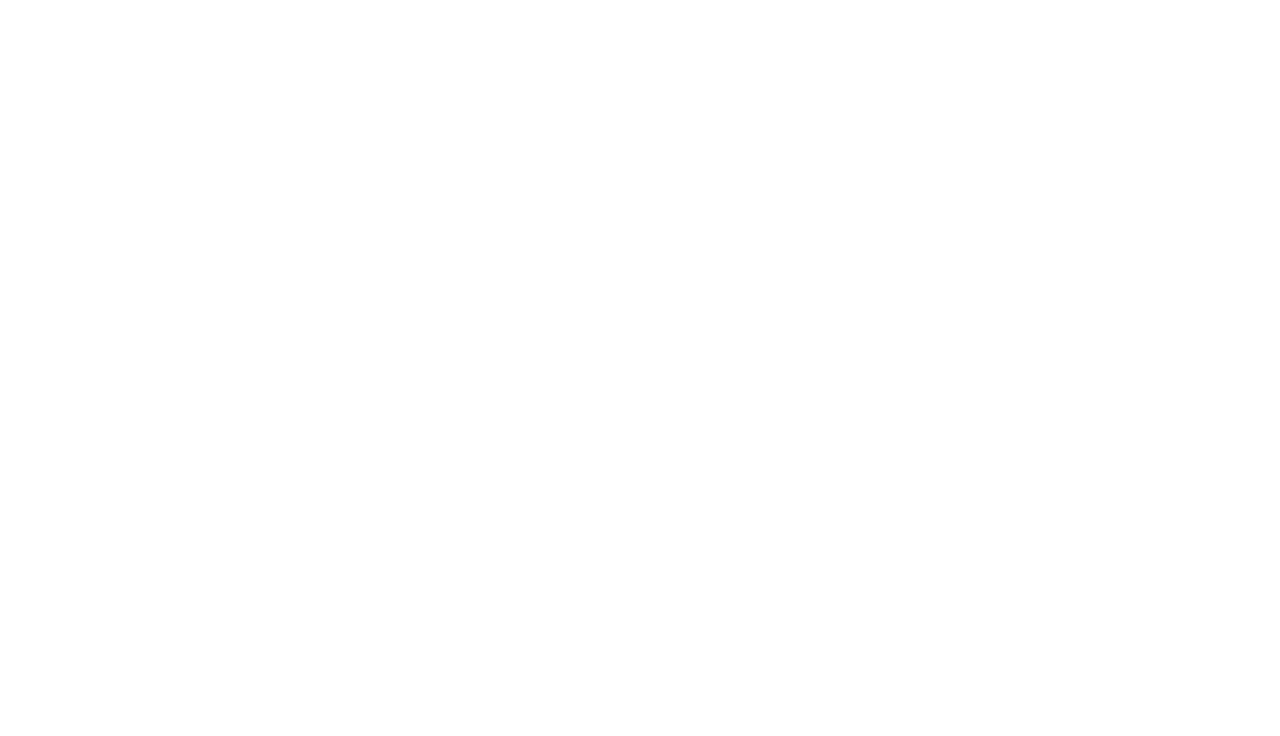
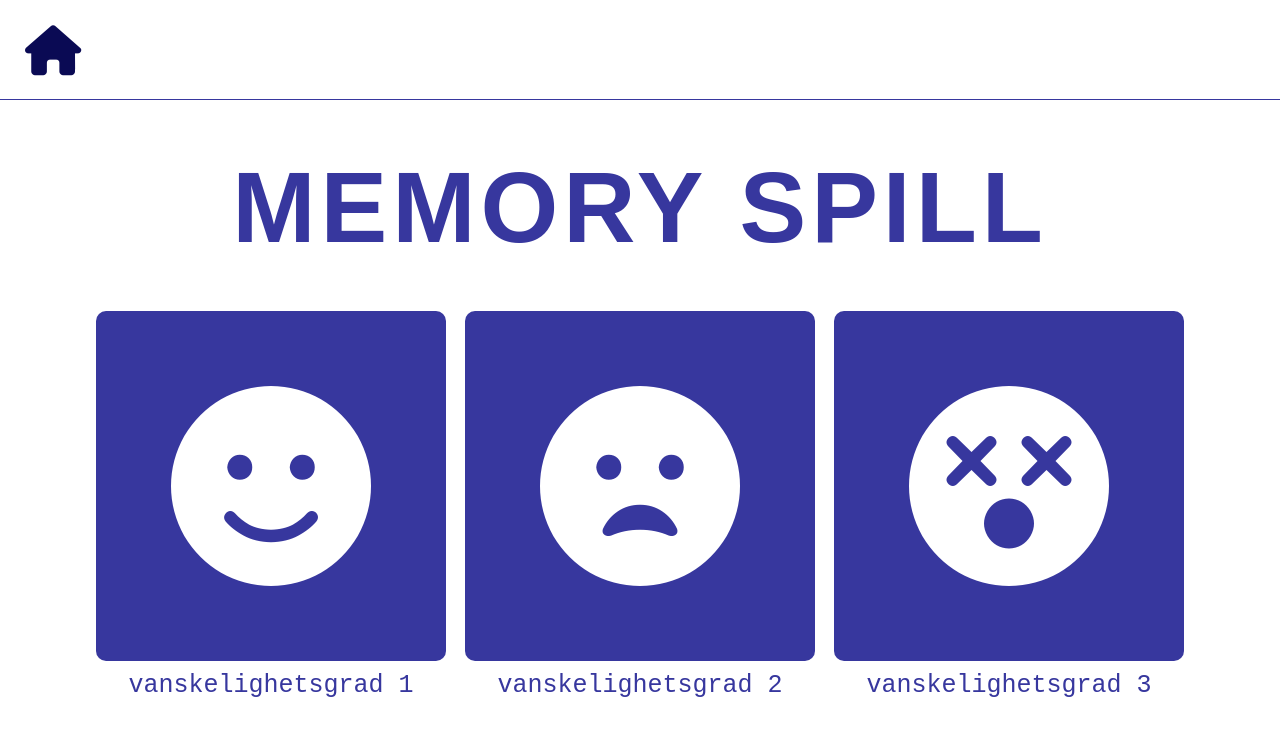
Before and after one commit to Maggie1111111/memory, a plain HTML site: page index.html in a window 1280 px wide. Drawn offline with Linux system fonts and the light colour scheme; a web font is replaced by a local one.

Commit message:
nettside fullført og vinne egenskap

```diff
--- a/index.html
+++ b/index.html
@@ -6,21 +6,139 @@
     <title>Mitt memory spill</title>
     <link rel="stylesheet" href="style.css">
     <script src="https://kit.fontawesome.com/f6aa59a7b7.js" crossorigin="anonymous"></script>
-    <script src="script.js"></script>
     <style>
          *{
             margin: 0;
             padding: 0;
             box-sizing: border-box;
-            font-family: "Handjet", sans-serif;
+            font-family: 'Courier New', Courier, monospace;
+            color: rgb(55, 55, 158);
         }
 
         img{
             width: 100%;
         }
+        main{
+            display: flex;
+            flex-direction: column;
+            align-items: center;
+        }
+        h2{
+            color: rgb(55, 55, 158);
+            font-size: 100px;
+            font-family: "Handjet", sans-serif;
+        }
+        nav {
+            height: 100px;
+            background-color: white;
+            border-bottom: solid rgb(55, 55, 158) 1px;
+        }
+        .fa-home {
+            font-size: 50px;
+        }
+
+        .containerIndex{
+            width: 85%;
+            height: 80px ;
+            display: flex;
+            align-items: center;
+            justify-content: space-between;
+            margin-top: 200px;
+            perspective: 1000px;
+        }
+        .containervanskgrad{
+            display: flex;
+            flex-direction: column;
+            justify-content: center;
+            align-items: center;
+        }
+        .vanskgrad:hover{
+            transform: scale(0.9);
+            transition: transform 0.2s;
+
+        }
+        .vanskgrad{
+            background-color: rgb(55, 55, 158);
+            width: 350px;
+            height: 350px;
+            border-radius: 10px;
+            display: flex;
+            justify-content: center;
+            align-items: center;
+            transform: scale(1);
+            transform-style: preserve-3d;
+            transition: transform .5s;
+
+        }
+        p{
+            margin-top: 10px;
+            font-size: 25px;
+        }
+        .fa-face-smile, .fa-face-frown-open, .fa-face-dizzy{
+            color: white;
+            font-size: 200px;
+        }
+        @media (width <= 1250px){
+            .vanskgrad{
+                width: 300px;
+                height: 300px;
+            }
+        }
+        @media (width <= 1079px){
+            .containerIndex{
+                flex-direction: column;
+                height: 1600px;
+                margin-top: 100px;
+
+            }
+            .vanskgrad{
+                width: 500px;
+                height: 500px;
+            }
+            p{
+                display: none;
+            }
+        }
     </style>
 </head>
 <body>
+    <nav>
+        <a href="index.html">
+            <i class="fa-solid fa-home" id="hjemknapp"></i>
+        </a>
+    </nav>
+    <main>
+    <h2>MEMORY SPILL</h2>
 
+    <div class="containerIndex">
+        <div class="containervanskgrad">
+        <a href="vanskelighetsgrad1.html">
+            <div class="vanskgrad">
+                <i class="fa-solid fa-face-smile"></i>
+            </div>
+        </a>
+        <p>vanskelighetsgrad 1</p>
+        </div>
+        <div class="containervanskgrad">
+        <a href="vanskelighetsgrad2.html">
+            <div class="vanskgrad">
+                <i class="fa-solid fa-face-frown-open"></i>
+            </div>
+        </a>
+        <p>vanskelighetsgrad 2</p>
+        </div>
+        <div class="containervanskgrad">
+        <a href="vanskelighetsgrad3.html">
+            <div class="vanskgrad">
+                <i class="fa-solid fa-face-dizzy"></i>
+            </div>
+        </a>
+        <p>vanskelighetsgrad 3</p>
+        </div>
+    </div>
+        <div>
+
+        </div>
+    </main>
 </body>
 </html>
--- a/script.js
+++ b/script.js
@@ -8,9 +8,12 @@
     let førsteKort, andreKort
 
     function flipKort() {
+      const flipSound = new Audio('flipcard-91468.mp3')
 
         if (låsBrett) return
         if (this === førsteKort) return;
+
+        flipSound.play()
 
         this.classList.add('flip')
 
@@ -27,9 +30,18 @@
     checkForMatch()
   }
 
+  let poeng = 0
+
+
   function checkForMatch() {
     if (førsteKort.dataset.framework === andreKort.dataset.framework) {
+      poeng += 1
       disableKort()
+
+      if(poeng == makspoeng){
+        alert('Du vant!')
+        omstart()
+      }
       return;
     }
 
@@ -69,8 +81,6 @@
         location.reload()
       }
 
-      //vinne-funksjon
-
 
 
 
```
